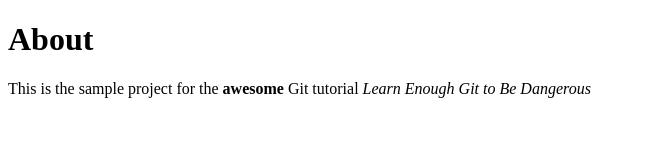
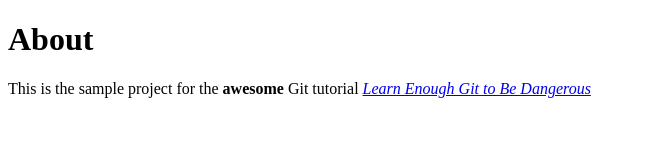
Before and after one commit to wasiqhanfi/website, a plain HTML site: page about.html in a window 1280 px wide. Shown: the whole page, without its empty margins (0-646 px from the left). Drawn offline with Linux system fonts and the light colour scheme.

Commit message:
Add link to tutorial title

```diff
--- a/about.html
+++ b/about.html
@@ -6,7 +6,7 @@
 <body>
 <h1>About</h1>
 <p> This is the sample project for the <strong>awesome</strong>
-Git tutorial <em> Learn Enough Git to Be Dangerous </em>
+Git tutorial <a href="http://learnenough.com/git-tutorial"><em> Learn Enough Git to Be Dangerous </em></a>
 </p>
 </body>
 </html>
```
